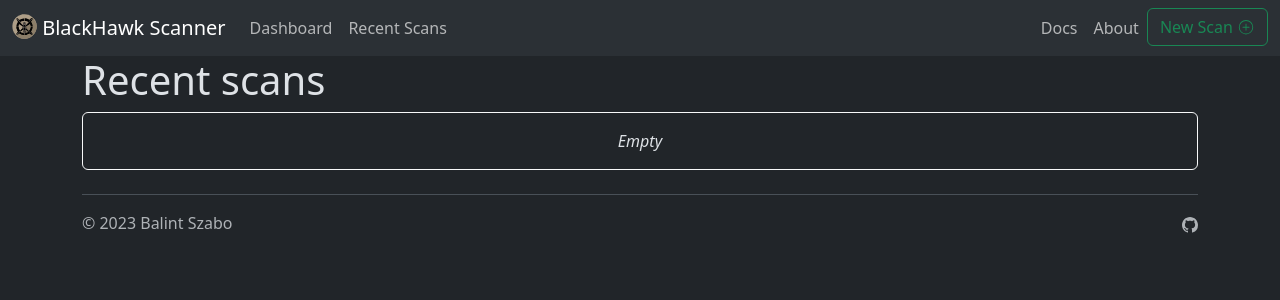
After one commit to bsdrip/BlackHawk, a Django app: page /scanner/recent_scans/ in a window 1280 px wide. The commit adds this page. Shown: the top 300 px of the page. Run offline with Django 4.2, Linux system fonts and the light colour scheme; data that the repository does not hold is empty; parts of the project's set-up code (start-up, migrations or seed data) failed here and were passed over; some libraries are stand-ins or nearby versions.

Commit message:
feat(VS): add recent scans view

```diff
--- /dev/null
+++ b/VulnerabilityScanner/templates/VulnerabilityScanner/recent_scans.html
@@ -0,0 +1,85 @@
+{% extends "base.html" %}
+{% load custom_filters %}
+
+{% block content %}
+  <h1>Recent scans</h1>
+  {% if completed_scans %}
+  {% for scan in completed_scans %}
+    {% if scan.result_json.highest_severity == 0 %}
+    <div class="card border-success m-2" style="max-width: auto;">
+      <div class="card-header bg-transparent">No vulnerabilities found</div>
+    {% elif scan.result_json.highest_severity == 1 %}
+    <div class="card border-light m-2" style="max-width: auto;">
+      <div class="card-header bg-transparent">Highest severity found: <b>INFO</b></div>
+    {% elif scan.result_json.highest_severity == 2 %}
+    <div class="card border-info m-2" style="max-width: auto;">
+      <div class="card-header bg-transparent">Highest severity found: <b>LOW</b></div>
+    {% elif scan.result_json.highest_severity == 3 %}
+    <div class="card border-warning m-2" style="max-width: auto;">
+      <div class="card-header bg-transparent">Highest severity found: <b>MEDIUM</b></div>
+    {% elif scan.result_json.highest_severity == 4 %}
+    <div class="card border-danger m-2" style="max-width: auto;">
+      <div class="card-header bg-transparent">Highest severity found: <b>HIGH</b></div>
+    {% elif scan.result_json.highest_severity == 5 %}
+    <div class="card m-2" style="max-width: auto;border-color:purple">
+      <div class="card-header bg-transparent">Highest severity found: <b>CRITICAL</b></div>
+    {% endif %}
+      <div class="card-body">
+        <h5 class="card-title">Scan Title: {{ scan.scan_title }}</h5>
+        <p class="card-text">Scan Type: <b>
+          {% if scan.scan_type == 'T4' %}
+            Aggressive scan
+          {% elif scan.scan_type == 'T2' %}
+            Normal scan
+          {% else %}
+            Cautious scan
+          {% endif %}
+        </b><p>
+        {% if scan.result_json.vulnerabilities %}
+        {% for vulns in scan.result_json.vulnerabilities %}
+          <ul class="list-group m-2">
+            <li class="list-group-item"> {{ vulns.ip }}
+            {% for ports in vulns.ports %}
+              <div class="accordion m-2">
+                <div class="accordion-item collapsed">
+                  <h2 class="accordion-header">
+                    <button class="accordion-button collapsed" type="button" data-bs-toggle="collapse" data-bs-target="#_{{ scan.start_date|slugify|replace_dots }}-{{ vulns.ip|replace_dots }}-{{ ports.port }}" aria-expanded="false" aria-controls="collapseOne">
+                      {{ ports.service.product }} {{ ports.service.version }} ({{ ports.port }})
+                    </button>
+                  </h2>
+                  <div id="_{{ scan.start_date|slugify|replace_dots }}-{{ vulns.ip|replace_dots }}-{{ ports.port }}" class="accordion-collapse collapse" data-bs-parent="#accordionExample">
+                    <div class="accordion-body">
+                      <ul>
+                      {% for cve in ports.cves %}
+                        <li><a href="https://nvd.nist.gov/vuln/detail/{{ cve.cve }}" target="_blank"><b>{{ cve.cve }}</b></a> {{ cve.data.description }} <strong>CVSS Score: </strong> <code>{{ cve.data.cvss.baseScore }}</code></li>
+                      {% endfor %}
+                      </ul>
+                    </div>
+                  </div>
+                </div>
+              </div>
+            {% endfor %}
+            </li>
+          </ul>
+        {% endfor %}
+        <br>
+        {% endif %}
+        <p class="card-text"><i>Duration: {{ scan.run_time }}</i></p>
+        <a href="#" class="btn btn-light bg-light">View Details</a>
+      </div>
+      <div class="card-footer text-body-secondary">
+        <i>
+        <p class="card-text">Started at {{ scan.start_date }}</p>
+        <p class="card-text">Finished at {{ scan.finish_date }}</p>
+        </i>
+      </div>
+    </div>
+  {% endfor %}
+  {% else %}
+    <div class="card border-light text-center" style="width: auto;">
+      <div class="card-body">
+        <p class="card-text"><i>Empty</i></p>
+      </div>
+    </div>
+  {% endif %}
+{% endblock %}
--- a/VulnerabilityScanner/urls.py
+++ b/VulnerabilityScanner/urls.py
@@ -4,4 +4,5 @@ from . import views
 urlpatterns = [
     path('new_scan/', views.config, name='new_scan'),
     path('', views.dashboard, name='dashboard'),
+    path('recent_scans/', views.recent_scans, name='recent_scans'),
 ]
--- a/VulnerabilityScanner/views.py
+++ b/VulnerabilityScanner/views.py
@@ -50,3 +50,18 @@ def dashboard(request):
             'completed_scans': completed_scans,
         },
     )
+
+
+def recent_scans(request):
+    completed_scans = Scan.objects.filter(is_running=False)
+
+    for scan in completed_scans:
+        scan.result_json = json.loads(scan.result_json)
+
+    return render(
+        request,
+        'VulnerabilityScanner/recent_scans.html',
+        {
+            'completed_scans': completed_scans,
+        },
+    )
--- a/templates/base.html
+++ b/templates/base.html
@@ -13,7 +13,7 @@
     <!-- NAV BAR -->
   <nav class="navbar navbar-expand-lg bg-body-tertiary sticky-top">
     <div class="container-fluid">
-      <a class="navbar-brand" href="#">
+      <a class="navbar-brand" href="{% url 'dashboard' %}">
         <img src="{% static "logo.svg" %}" alt="Logo" width="25" height="25" class="d-inline-block align-text-top">
         BlackHawk Scanner
       </a>
@@ -26,7 +26,7 @@
             <a class="nav-link" id="dashboard" href="{% url 'dashboard' %}">Dashboard</a>
           </li>
           <li class="nav-item">
-            <a class="nav-link" id="recent-scans" href="#">Recent Scans</a>
+            <a class="nav-link" id="recent-scans" href="{% url 'recent_scans' %}">Recent Scans</a>
           </li>
         </ul>
       </div>
```
Also changed, not shown: VulnerabilityScanner/templatetags/custom_filters.py (added, +8 -0 lines), VulnerabilityScanner/templatetags/__init__.py (added).
